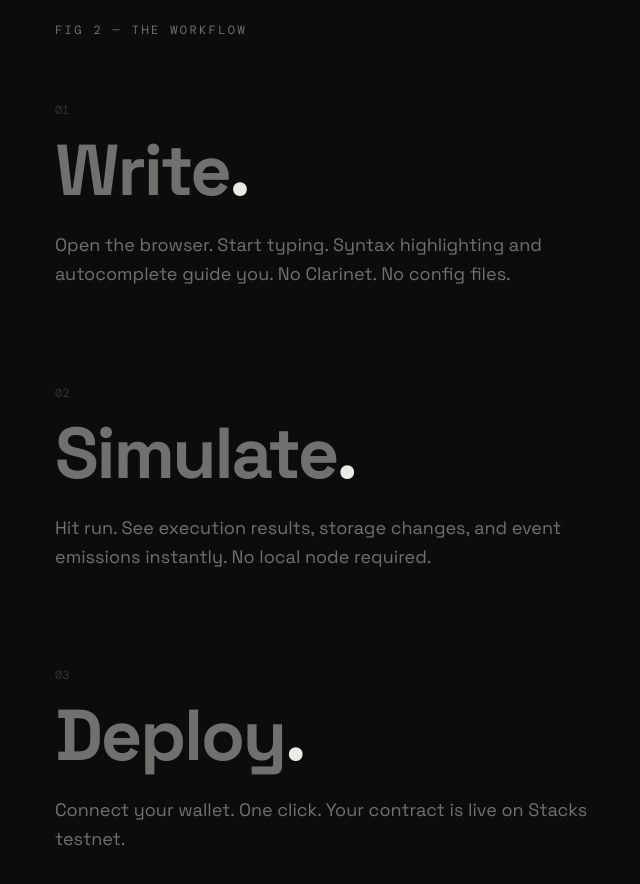
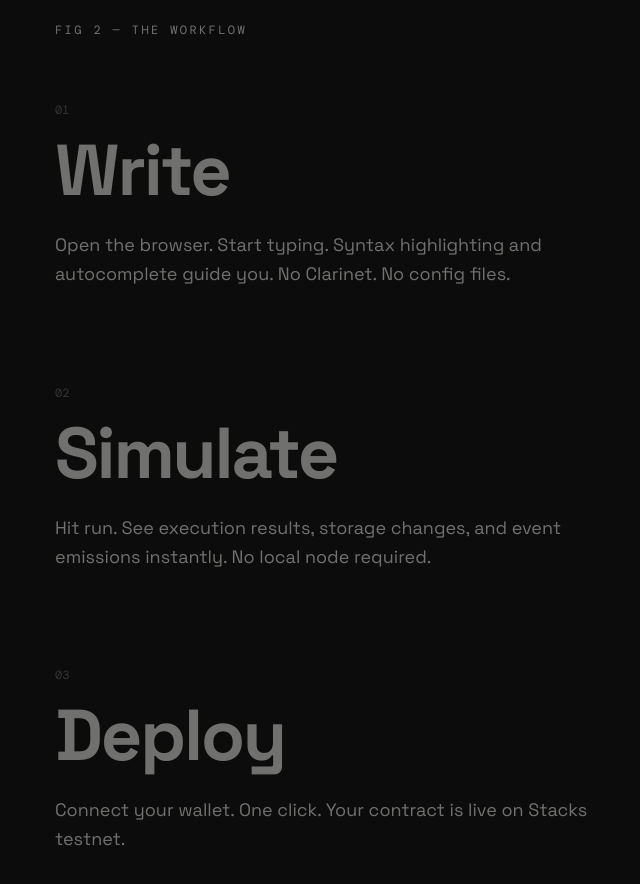
Before and after one commit to subheeksh5599/ClarityForge, a Next.js app: page / in a window 1280 px wide. Shown: the part 1580-2464 px from the top of the page, without its empty margins (9-649 px from the left). Built offline with nearby package versions, Linux system fonts and the light colour scheme.

Commit message:
Remove periods from Write/Simulate/Deploy headings

```diff
--- a/src/app/page.tsx
+++ b/src/app/page.tsx
@@ -157,7 +157,6 @@ export default function Home() {
                   <div className="text-xs text-muted/40 font-mono mb-4">{s.step}</div>
                   <h2 className="text-5xl sm:text-6xl lg:text-7xl font-bold tracking-[-0.03em] mb-6 text-muted group-hover:text-text transition-colors duration-500">
                     {s.word}
-                    <span className="text-text">.</span>
                   </h2>
                   <p className="text-lg text-muted max-w-xl leading-relaxed">{s.desc}</p>
                 </div>
```
